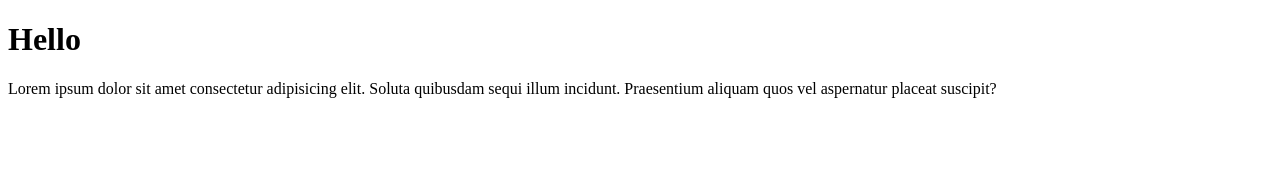
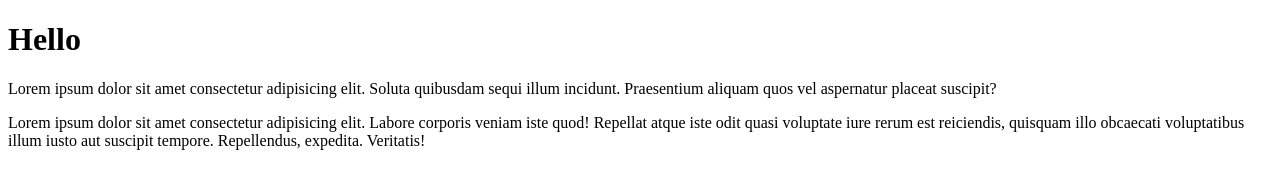
Before and after one commit to abdulaziznemathanov9-netizen/Abdulaziz, a plain HTML site: page index.html in a window 1280 px wide. Drawn offline with Linux system fonts and the light colour scheme.

Commit message:
asghdjaksg

```diff
--- a/index.html
+++ b/index.html
@@ -8,5 +8,6 @@
 <body>
   <h1>Hello</h1>
   <p>Lorem ipsum dolor sit amet consectetur adipisicing elit. Soluta quibusdam sequi illum incidunt. Praesentium aliquam quos vel aspernatur placeat suscipit?</p>
+  <p>Lorem ipsum dolor sit amet consectetur adipisicing elit. Labore corporis veniam iste quod! Repellat atque iste odit quasi voluptate iure rerum est reiciendis, quisquam illo obcaecati voluptatibus illum iusto aut suscipit tempore. Repellendus, expedita. Veritatis!</p>
 </body>
 </html>
```
